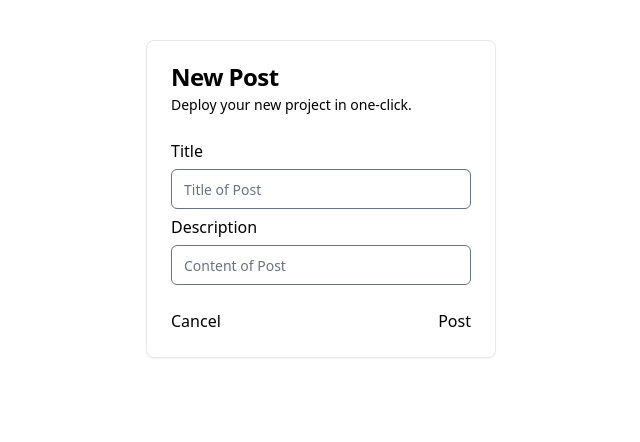
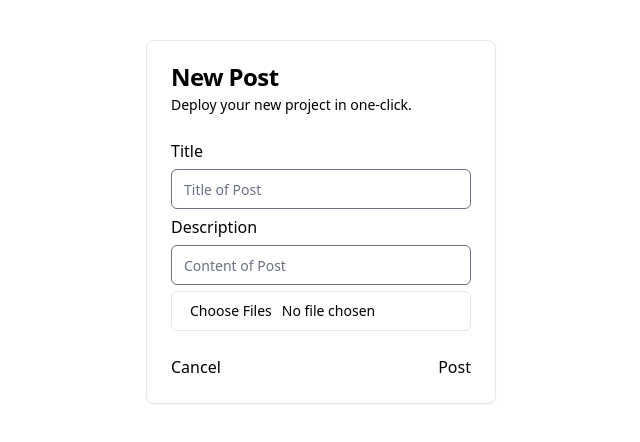
Before and after one commit to AnuragDahal/Connectify-frontend, a React (Vite) app: page /create in a window 1280 px wide. Shown: the top 442 px of the page, without its empty margins (319-959 px from the left). Built offline with nearby package versions, Linux system fonts and the light colour scheme.

Commit message:
feat: Add image upload functionality to CreatePost form

```diff
--- a/src/pages/CreatePost.jsx
+++ b/src/pages/CreatePost.jsx
@@ -20,6 +20,7 @@ const CreatePost = () => {
   const fd = new FormData();
   fd.append("title", title);
   fd.append("content", content);
+  images.forEach((image, index) => fd.append('image', image));
   const handlePostCreate = () => {
     fetch("http://127.0.0.1:8000/api/v1/posts/create", {
       method: "POST",
@@ -27,7 +28,7 @@ const CreatePost = () => {
         Authorization: `Bearer ${token}`,
       },
       body: fd,
-    });
+    }).catch((err) => console.log(err));
   };
 
   return (
@@ -61,6 +62,14 @@ const CreatePost = () => {
                   }}
                   placeholder="Content of Post"
                 />
+                <Input
+                  type="file"
+                  name="images"
+                  multiple
+                  onChange={(e) => {
+                    setImages([...e.target.files]);
+                  }}
+                />
               </div>
             </div>
           </form>
```
